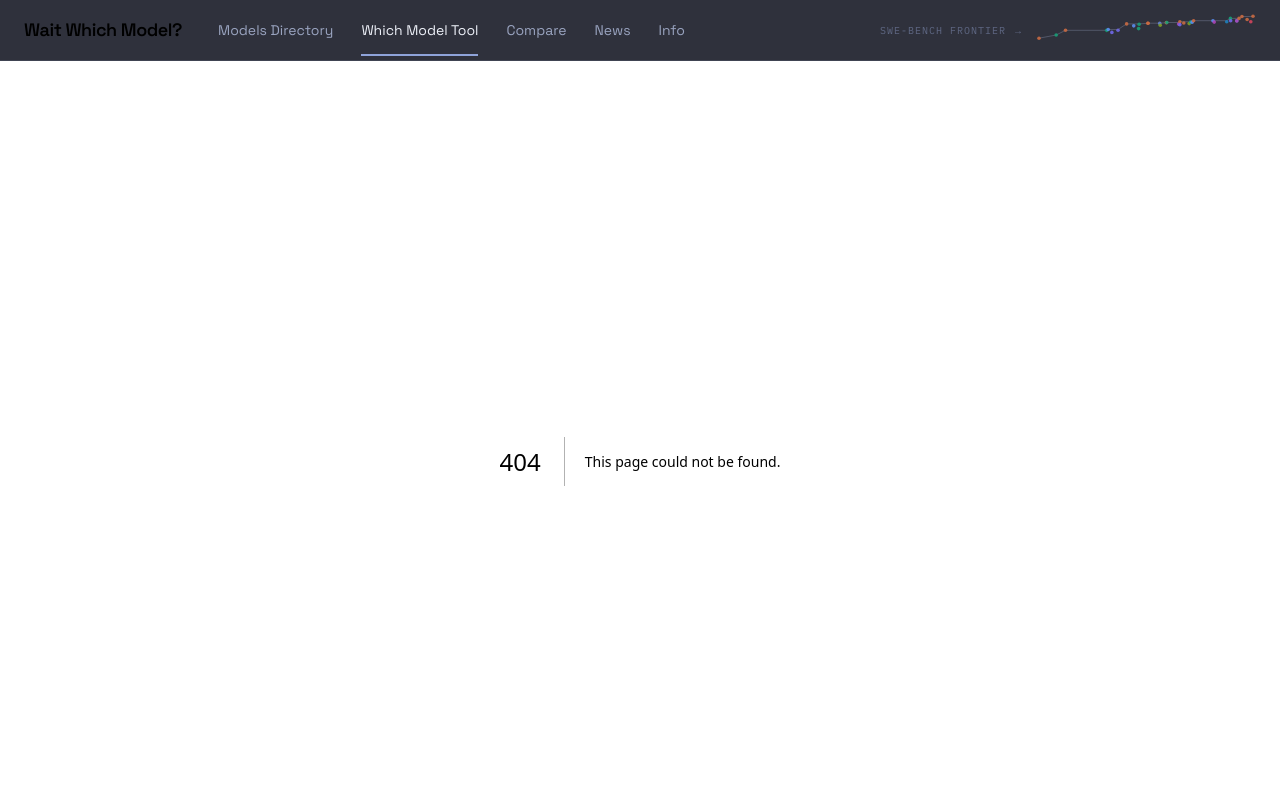
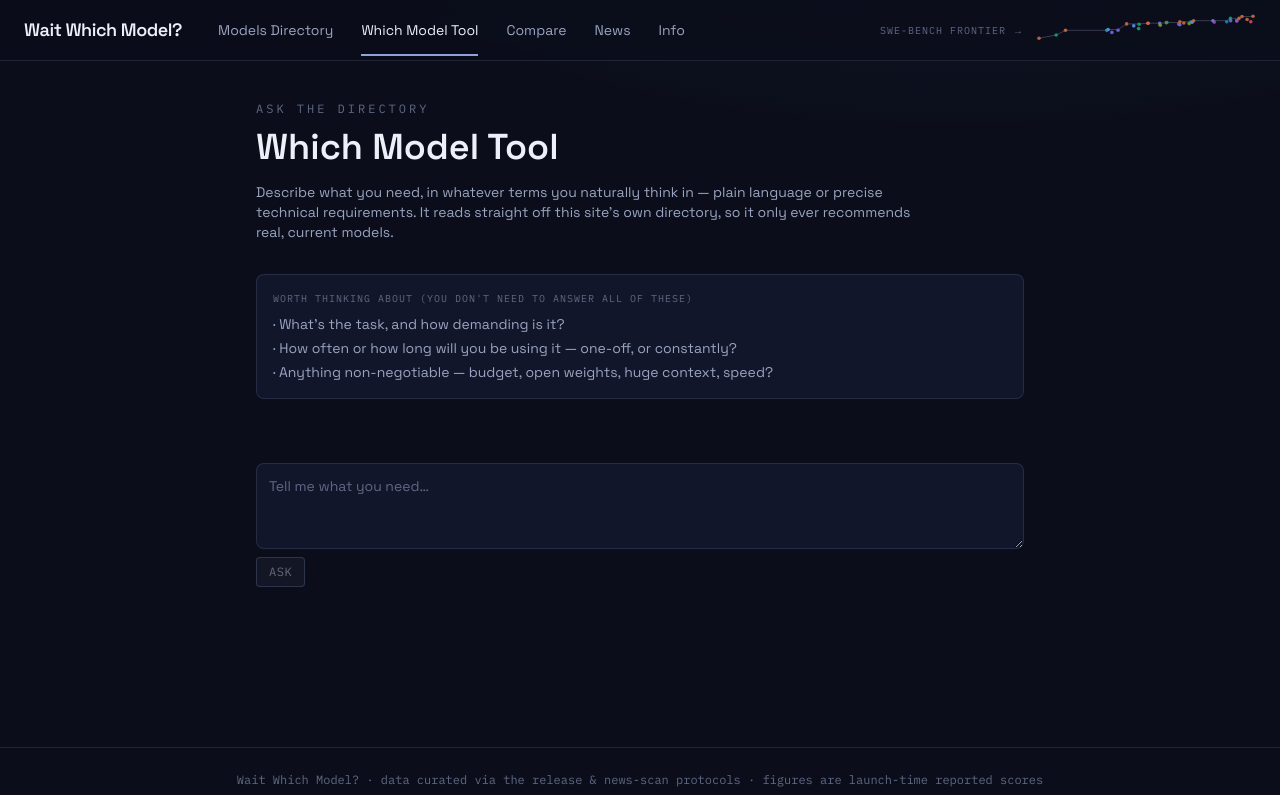
Before and after one commit to maiasalti/wait-which-model, a Next.js app: page /which-model in a window 1280 px wide. Before the commit this address had no page. Shown: the top 795 px of the page. Built offline with nearby package versions, Linux system fonts and the light colour scheme.

Commit message:
Add Which Model Tool chat page

```diff
--- /dev/null
+++ b/app/which-model/page.tsx
@@ -0,0 +1,154 @@
+// app/which-model/page.tsx
+"use client";
+
+import { useState } from "react";
+import { useChat } from "@ai-sdk/react";
+import { DefaultChatTransport } from "ai";
+import type { Model } from "@/lib/types";
+import type { WhichModelUIMessage } from "@/app/api/which-model/route";
+import { ModelCard } from "@/components/ModelCard";
+import { ModelDrawer } from "@/components/ModelDrawer";
+
+const PROMPTS = [
+  "What's the task, and how demanding is it?",
+  "How often or how long will you be using it — one-off, or constantly?",
+  "Anything non-negotiable — budget, open weights, huge context, speed?",
+];
+
+export default function WhichModelPage() {
+  const { messages, sendMessage, status, error, regenerate } = useChat<WhichModelUIMessage>({
+    transport: new DefaultChatTransport({ api: "/api/which-model" }),
+  });
+  const [input, setInput] = useState("");
+  const [selected, setSelected] = useState<Model | null>(null);
+
+  const busy = status === "submitted" || status === "streaming";
+
+  const submit = () => {
+    const text = input.trim();
+    if (text.length < 5 || busy) return;
+    sendMessage({ text });
+    setInput("");
+  };
+
+  return (
+    <div className="mx-auto flex max-w-3xl flex-col gap-8 pb-16 pt-10">
+      <section>
+        <p className="mono text-xs uppercase tracking-[0.25em] text-ink-3">
+          Ask the directory
+        </p>
+        <h1 className="mt-2 text-3xl font-semibold leading-tight sm:text-4xl">
+          Which Model Tool
+        </h1>
+        <p className="mt-3 max-w-2xl text-sm text-ink-2">
+          Describe what you need, in whatever terms you naturally think in
+          — plain language or precise technical requirements. It reads
+          straight off this site&apos;s own directory, so it only ever
+          recommends real, current models.
+        </p>
+      </section>
+
+      <div className="rounded-lg border border-line bg-surface p-4">
+        <p className="mono text-[10px] uppercase tracking-widest text-ink-3">
+          Worth thinking about (you don&apos;t need to answer all of these)
+        </p>
+        <ul className="mt-2 flex flex-col gap-1 text-sm text-ink-2">
+          {PROMPTS.map((p) => (
+            <li key={p}>&middot; {p}</li>
+          ))}
+        </ul>
+      </div>
+
+      <div className="flex flex-col gap-4">
+        {messages.map((message) => (
+          <div key={message.id} className="flex flex-col gap-2">
+            <p className="mono text-[10px] uppercase tracking-widest text-ink-3">
+              {message.role === "user" ? "You" : "Recommendation"}
+            </p>
+            {message.parts.map((part, index) => {
+              if (part.type === "text") {
+                return (
+                  <p key={index} className="whitespace-pre-wrap text-sm text-ink">
+                    {part.text}
+                  </p>
+                );
+              }
+              if (part.type === "tool-recommendModels") {
+                switch (part.state) {
+                  case "input-streaming":
+                  case "input-available":
+                    return (
+                      <p key={index} className="mono text-xs text-ink-3">
+                        Thinking through the directory…
+                      </p>
+                    );
+                  case "output-available":
+                    return (
+                      <div key={index} className="grid gap-3 sm:grid-cols-2">
+                        {part.output.map(({ model, reasoning }) => (
+                          <div key={model.id} className="flex flex-col gap-2">
+                            <ModelCard model={model} onOpen={setSelected} />
+                            <p className="text-xs text-ink-2">{reasoning}</p>
+                          </div>
+                        ))}
+                      </div>
+                    );
+                  case "output-error":
+                    return (
+                      <p key={index} className="text-xs text-ink-3">
+                        Couldn&apos;t put a recommendation together that time.
+                      </p>
+                    );
+                }
+              }
+              return null;
+            })}
+          </div>
+        ))}
+
+        {error && (
+          <div className="flex flex-col items-start gap-2 rounded-lg border border-line bg-surface p-4">
+            <p className="text-sm text-ink-2">{error.message}</p>
+            <button
+              onClick={() => regenerate()}
+              className="mono rounded border border-line px-2.5 py-1.5 text-xs uppercase tracking-wider text-ink-2 hover:text-ink"
+            >
+              Try again
+            </button>
+          </div>
+        )}
+      </div>
+
+      <form
+        onSubmit={(e) => {
+          e.preventDefault();
+          submit();
+        }}
+        className="flex flex-col gap-2"
+      >
+        <textarea
+          value={input}
+          onChange={(e) => setInput(e.target.value)}
+          onKeyDown={(e) => {
+            if (e.key === "Enter" && !e.shiftKey) {
+              e.preventDefault();
+              submit();
+            }
+          }}
+          placeholder="Tell me what you need…"
+          rows={3}
+          className="rounded-lg border border-line bg-surface p-3 text-sm text-ink placeholder:text-ink-3 focus:border-line-strong focus:outline-none"
+        />
+        <button
+          type="submit"
+          disabled={busy || input.trim().length < 5}
+          className="mono self-start rounded border border-accent/60 bg-accent/15 px-3 py-1.5 text-xs uppercase tracking-wider text-ink disabled:cursor-not-allowed disabled:opacity-40"
+        >
+          {busy ? "Thinking…" : "Ask"}
+        </button>
+      </form>
+
+      <ModelDrawer model={selected} onClose={() => setSelected(null)} />
+    </div>
+  );
+}
```
